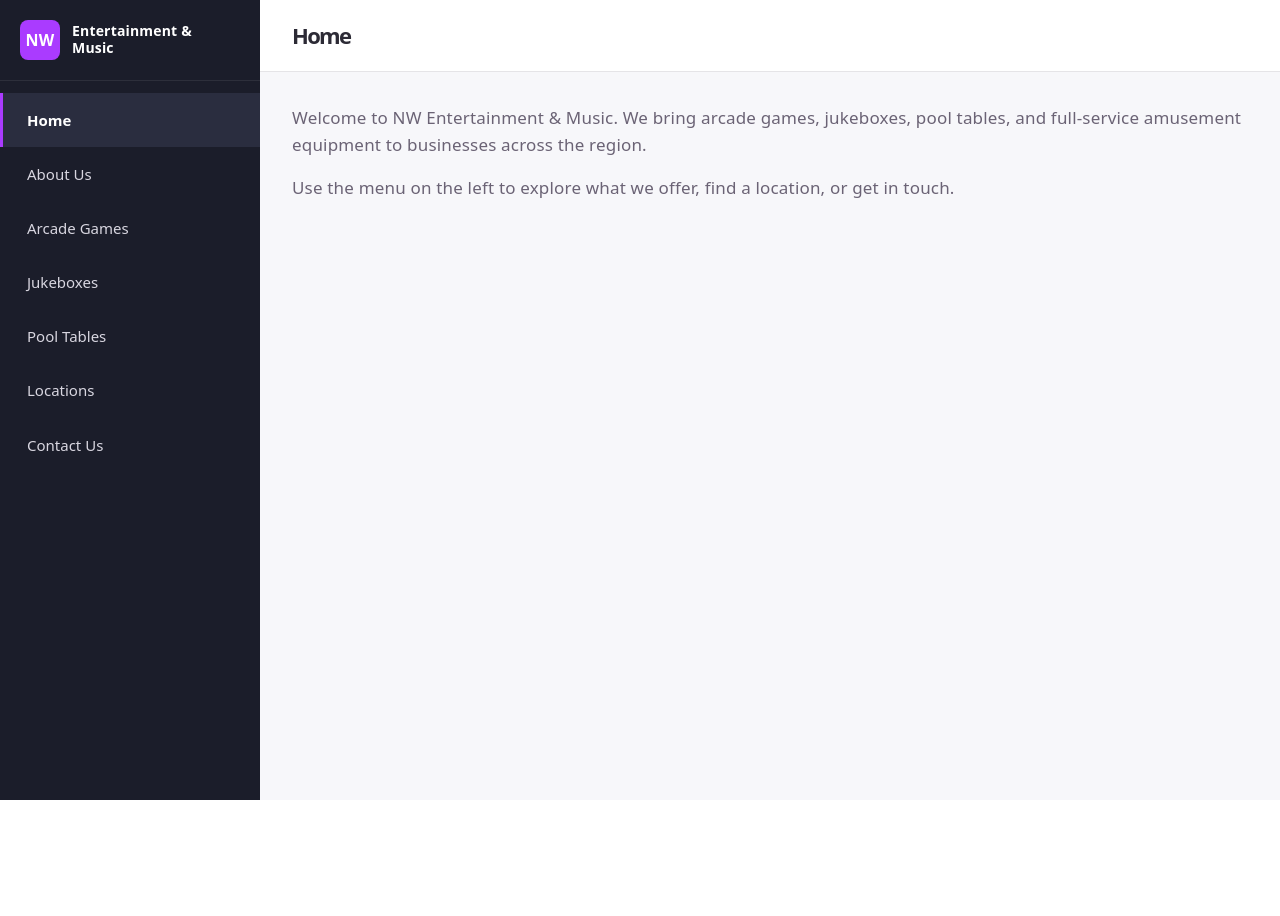
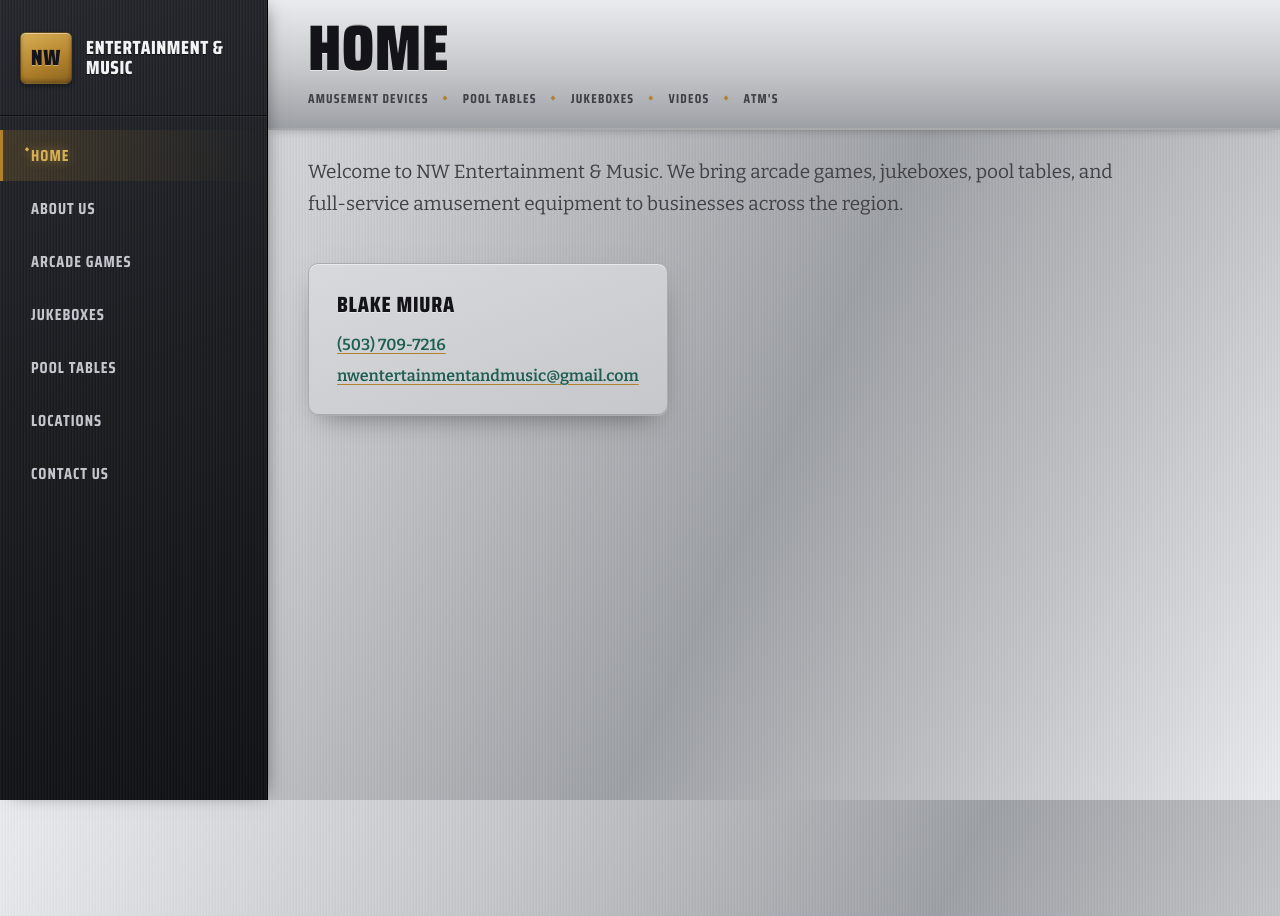
Before and after one commit to miurary/nw_music_and_entertainment_website, a React (Vite) app: page / in a window 1280 px wide. Before the commit the page ends 872 px from the top, so only its background shows below. Built offline with nearby package versions, Linux system fonts and the light colour scheme; no server answers.

Commit message:
UI theme overhaul

```diff
--- a/index.html
+++ b/index.html
@@ -4,6 +4,12 @@
     <meta charset="UTF-8" />
     <link rel="icon" type="image/svg+xml" href="/favicon.svg" />
     <meta name="viewport" content="width=device-width, initial-scale=1.0" />
+    <link rel="preconnect" href="https://fonts.googleapis.com" />
+    <link rel="preconnect" href="https://fonts.gstatic.com" crossorigin />
+    <link
+      href="https://fonts.googleapis.com/css2?family=Saira+Condensed:wght@500;700;800;900&family=Bitter:ital,wght@0,400;0,500;0,600;0,700;1,400&display=swap"
+      rel="stylesheet"
+    />
     <title>NW Entertainment and Music</title>
   </head>
   <body>
--- a/src/App.css
+++ b/src/App.css
@@ -1,169 +1,333 @@
-:root {
-  --sidebar-width: 260px;
-  --header-height: 72px;
-  --sidebar-bg: #1b1d2a;
-  --sidebar-bg-hover: #2a2d3f;
-  --sidebar-active: #aa3bff;
-  --header-bg: #ffffff;
-  --header-border: #e5e4e7;
-  --content-bg: #f7f7fa;
-  --text: #2c2a35;
-  --text-muted: #6b6375;
-  --text-on-dark: #d8d6e0;
+/* ===========================================================================
+   Layout — Chrome Plate / Vintage Trade
+   Sidebar = a milled gunmetal control panel. Header = an engraved name plate.
+   Content = a brushed working surface. Everything reads as machined metal.
+   =========================================================================== */
+
+.layout {
+  min-height: 100svh;
 }
 
-/* Sidebar: spans the full vertical height, fixed on the left */
+/* --- Sidebar: a dark steel control panel --------------------------------- */
 .sidebar {
   position: fixed;
-  top: 0;
-  left: 0;
-  bottom: 0;
+  inset: 0 auto 0 0;
   width: var(--sidebar-width);
-  background: var(--sidebar-bg);
   display: flex;
   flex-direction: column;
   overflow-y: auto;
-  z-index: 2;
+  z-index: 3;
+  color: var(--text-on-dark);
+  background-color: var(--gunmetal);
+  background-image:
+    repeating-linear-gradient(
+      90deg,
+      rgba(255, 255, 255, 0.03) 0px,
+      rgba(255, 255, 255, 0.03) 1px,
+      rgba(0, 0, 0, 0.12) 2px,
+      rgba(0, 0, 0, 0.12) 3px
+    ),
+    linear-gradient(160deg, #25282e 0%, var(--gunmetal) 55%, #101216 100%);
+  border-right: 1px solid #000;
+  box-shadow:
+    inset -1px 0 0 rgba(255, 255, 255, 0.06),
+    4px 0 18px -8px rgba(0, 0, 0, 0.6);
 }
 
+/* --- Brand: a stamped badge with a slow chrome sheen --------------------- */
 .sidebar-brand {
+  position: relative;
   display: flex;
   align-items: center;
-  gap: 12px;
-  padding: 20px;
+  gap: 14px;
+  padding: 22px 20px;
   min-height: var(--header-height);
-  box-sizing: border-box;
-  border-bottom: 1px solid rgba(255, 255, 255, 0.08);
+  border-bottom: 1px solid rgba(0, 0, 0, 0.6);
+  box-shadow: 0 1px 0 rgba(255, 255, 255, 0.05);
+  overflow: hidden;
+}
+
+/* the sheen that sweeps across the brand plate */
+.sidebar-brand::after {
+  content: '';
+  position: absolute;
+  inset: 0;
+  background: linear-gradient(
+    115deg,
+    transparent 40%,
+    rgba(255, 255, 255, 0.14) 50%,
+    transparent 60%
+  );
+  transform: translateX(-120%);
+  animation: sheen 7s ease-in-out infinite;
+  pointer-events: none;
+}
+
+@keyframes sheen {
+  0%,
+  72% {
+    transform: translateX(-120%);
+  }
+  100% {
+    transform: translateX(120%);
+  }
 }
 
 .brand-mark {
   display: inline-flex;
   align-items: center;
   justify-content: center;
-  width: 40px;
-  height: 40px;
-  border-radius: 8px;
-  background: var(--sidebar-active);
-  color: #fff;
-  font-weight: 700;
-  font-size: 16px;
+  width: 52px;
+  height: 52px;
   flex-shrink: 0;
+  font-family: var(--display);
+  font-weight: 900;
+  font-size: 22px;
+  letter-spacing: 0.5px;
+  color: var(--ink);
+  background: linear-gradient(160deg, var(--brass-hi), var(--brass) 60%, #8a6420);
+  border-radius: 6px;
+  border: 1px solid rgba(0, 0, 0, 0.4);
+  box-shadow:
+    inset 0 1px 0 rgba(255, 255, 255, 0.5),
+    inset 0 -2px 4px rgba(0, 0, 0, 0.3),
+    0 2px 4px rgba(0, 0, 0, 0.4);
+  text-shadow: 0 1px 0 rgba(255, 255, 255, 0.35);
 }
 
 .brand-text {
-  color: #fff;
-  font-size: 14px;
-  font-weight: 600;
-  line-height: 1.2;
+  font-family: var(--display);
+  font-weight: 800;
+  text-transform: uppercase;
+  font-size: 19px;
+  line-height: 1.02;
+  letter-spacing: 0.6px;
+  color: #f2f3f5;
+  text-shadow: 0 1px 1px rgba(0, 0, 0, 0.6);
 }
 
+/* --- Nav: engraved switches with a brass "lit" state --------------------- */
 .sidebar-nav {
   display: flex;
   flex-direction: column;
-  padding: 12px 0;
+  padding: 14px 0;
+  gap: 2px;
 }
 
 .nav-button {
+  position: relative;
   appearance: none;
   border: none;
   background: transparent;
   color: var(--text-on-dark);
-  font: inherit;
-  font-size: 15px;
+  font-family: var(--display);
+  font-weight: 700;
+  text-transform: uppercase;
+  letter-spacing: 1px;
+  font-size: 16px;
   text-align: left;
-  padding: 14px 24px;
+  padding: 13px 22px 13px 28px;
   cursor: pointer;
   border-left: 3px solid transparent;
-  transition: background 0.15s ease, color 0.15s ease, border-color 0.15s ease;
+  transition: background 0.18s ease, color 0.18s ease, padding-left 0.18s ease;
 }
 
-/* Highlight on hover/scrollover */
-.nav-button:hover {
-  background: var(--sidebar-bg-hover);
-  color: #fff;
+.nav-button::before {
+  content: '\25C6';
+  position: absolute;
+  left: 20px;
+  font-size: 8px;
+  color: var(--brass);
+  opacity: 0;
+  transform: translateX(-4px);
+  transition: opacity 0.18s ease, transform 0.18s ease;
 }
 
-/* Persistent highlight for the selected page */
-.nav-button.is-active {
-  background: var(--sidebar-bg-hover);
+.nav-button:hover {
+  background: var(--gunmetal-hi);
   color: #fff;
-  border-left-color: var(--sidebar-active);
-  font-weight: 600;
+  padding-left: 32px;
+}
+.nav-button:hover::before {
+  opacity: 0.6;
+  transform: translateX(0);
 }
 
-/* Header: spans full width but is offset on the left by the sidebar */
+.nav-button.is-active {
+  color: var(--brass-hi);
+  background: linear-gradient(
+    90deg,
+    rgba(177, 129, 43, 0.22),
+    rgba(177, 129, 43, 0)
+  );
+  border-left-color: var(--brass);
+  text-shadow: 0 0 12px rgba(216, 175, 85, 0.45);
+}
+.nav-button.is-active::before {
+  opacity: 1;
+  transform: translateX(0);
+  color: var(--brass-hi);
+}
+
+/* --- Header: an engraved name plate -------------------------------------- */
 .header {
   position: fixed;
   top: 0;
   left: var(--sidebar-width);
   right: 0;
-  height: var(--header-height);
-  background: var(--header-bg);
-  border-bottom: 1px solid var(--header-border);
+  min-height: var(--header-height);
   display: flex;
-  align-items: center;
-  padding: 0 32px;
-  box-sizing: border-box;
-  z-index: 1;
+  flex-direction: column;
+  justify-content: center;
+  gap: 10px;
+  padding: 18px 40px;
+  z-index: 2;
+  background-color: var(--plate);
+  background-image: linear-gradient(
+    180deg,
+    var(--plate-hi),
+    var(--plate) 55%,
+    var(--plate-lo)
+  );
+  border-bottom: 2px solid var(--border-dark);
+  box-shadow: 0 2px 10px -4px rgba(0, 0, 0, 0.4);
 }
 
 .header-title {
-  margin: 0;
-  font-size: 22px;
-  font-weight: 600;
-  color: var(--text);
+  /* h1 styling comes from index.css; animate it in on page change */
+  animation: stamp 0.32s cubic-bezier(0.2, 0.7, 0.3, 1);
 }
 
-/* Content: fills the remaining space to the right of the sidebar
-   and below the header */
+@keyframes stamp {
+  0% {
+    opacity: 0;
+    transform: translateY(6px) scale(0.99);
+    letter-spacing: 3px;
+  }
+  100% {
+    opacity: 1;
+    transform: none;
+  }
+}
+
+/* --- Content: brushed working surface ------------------------------------ */
 .content {
   margin-left: var(--sidebar-width);
   margin-top: var(--header-height);
-  min-height: calc(100vh - var(--header-height));
-  background: var(--content-bg);
-  padding: 32px;
-  box-sizing: border-box;
+  min-height: calc(100svh - var(--header-height));
+  padding: 40px;
 }
 
 .content-inner {
-  width: 100%;
-  color: var(--text-muted);
+  max-width: 1080px;
+  color: var(--text);
   font-size: 17px;
-  line-height: 1.6;
+  line-height: 1.7;
+  animation: rise 0.34s ease both;
+}
+
+@keyframes rise {
+  from {
+    opacity: 0;
+    transform: translateY(10px);
+  }
+  to {
+    opacity: 1;
+    transform: none;
+  }
 }
 
 .content-inner p {
-  margin: 0 0 16px;
+  margin: 0 0 18px;
+  max-width: 68ch;
 }
 
-/* Map fills the content width and as much height as is left below the
-   intro text, without cropping. */
+/* First paragraph of a page reads like a lead-in. */
+.content-inner > p:first-child {
+  font-size: 19px;
+  color: var(--ink-soft);
+}
+
+/* --- Home contact block: a stamped info plate ---------------------------- */
+.contact-card {
+  margin-top: 24px;
+  display: inline-block;
+  padding: 22px 28px;
+  background: linear-gradient(160deg, var(--panel), var(--plate));
+  border: 1px solid var(--border);
+  border-radius: 10px;
+  box-shadow: var(--shadow-plate);
+}
+.contact-card .contact-name {
+  font-family: var(--display);
+  font-weight: 800;
+  text-transform: uppercase;
+  letter-spacing: 0.8px;
+  font-size: 22px;
+  color: var(--ink);
+  margin: 0 0 8px;
+  text-shadow: var(--emboss-light);
+}
+.contact-card .contact-line {
+  margin: 4px 0;
+  font-size: 16px;
+  color: var(--ink-soft);
+}
+.contact-card .contact-line a {
+  font-weight: 600;
+}
+
+/* --- Location map: a framed photo plate ---------------------------------- */
 .location-map {
   display: block;
   width: 100%;
   height: auto;
-  max-height: calc(100vh - var(--header-height) - 160px);
+  max-height: calc(100svh - var(--header-height) - 200px);
   object-fit: contain;
-  border-radius: 12px;
+  margin-top: 8px;
+  padding: 8px;
+  background: var(--panel);
+  border: 1px solid var(--border);
+  border-radius: 10px;
+  box-shadow: var(--shadow-plate);
 }
 
-.content-inner a {
-  color: var(--sidebar-active);
-}
-
-@media (max-width: 640px) {
+/* --- Responsive: collapse the panel to an icon rail ---------------------- */
+@media (max-width: 720px) {
   :root {
-    --sidebar-width: 64px;
+    --sidebar-width: 60px;
+    --header-height: 96px;
   }
   .brand-text {
     display: none;
   }
+  .brand-mark {
+    width: 40px;
+    height: 40px;
+    font-size: 16px;
+  }
+  .sidebar-brand {
+    padding: 16px 9px;
+    justify-content: center;
+  }
   .nav-button {
     font-size: 0;
-    padding: 14px 0;
+    padding: 16px 0;
     text-align: center;
+    border-left-width: 0;
+  }
+  .nav-button::before {
+    display: none;
   }
   .nav-button::first-letter {
-    font-size: 15px;
+    font-size: 17px;
+  }
+  .nav-button.is-active {
+    box-shadow: inset 3px 0 0 var(--brass);
+  }
+  .header,
+  .content {
+    padding-left: 20px;
+    padding-right: 20px;
   }
 }
--- a/src/App.tsx
+++ b/src/App.tsx
@@ -19,10 +19,17 @@ const PAGES: Page[] = [
           jukeboxes, pool tables, and full-service amusement equipment to
           businesses across the region.
         </p>
-        <p>
-          Use the menu on the left to explore what we offer, find a location,
-          or get in touch.
-        </p>
+        <div className="contact-card">
+          <p className="contact-name">Blake Miura</p>
+          <p className="contact-line">
+            <a href="tel:+15037097216">(503) 709-7216</a>
+          </p>
+          <p className="contact-line">
+            <a href="mailto:nwentertainmentandmusic@gmail.com">
+              nwentertainmentandmusic@gmail.com
+            </a>
+          </p>
+        </div>
       </>
     ),
   },
@@ -154,7 +161,16 @@ function App() {
       </aside>
 
       <header className="header">
-        <h1 className="header-title">{activePage.title}</h1>
+        <h1 className="header-title" key={activePage.id}>
+          {activePage.title}
+        </h1>
+        <ul className="diamond-rule" aria-hidden="true">
+          <li>Amusement Devices</li>
+          <li>Pool Tables</li>
+          <li>Jukeboxes</li>
+          <li>Videos</li>
+          <li>ATM&apos;s</li>
+        </ul>
       </header>
 
       <main className="content">
--- a/src/index.css
+++ b/src/index.css
@@ -1,25 +1,54 @@
+/* ===========================================================================
+   NW Entertainment & Music — "Chrome Plate / Vintage Trade"
+   A tactile theme drawn straight from the company business card: a brushed
+   aluminum plate, engraved black condensed-caps headers, diamond rules,
+   and a single warm-brass accent. Built to feel like a 30-year trade shop,
+   not a template.
+   =========================================================================== */
+
 :root {
-  --text: #6b6375;
-  --text-h: #08060d;
-  --bg: #fff;
-  --border: #e5e4e7;
-  --code-bg: #f4f3ec;
-  --accent: #aa3bff;
-  --accent-bg: rgba(170, 59, 255, 0.1);
-  --accent-border: rgba(170, 59, 255, 0.5);
-  --social-bg: rgba(244, 243, 236, 0.5);
-  --shadow:
-    rgba(0, 0, 0, 0.1) 0 10px 15px -3px, rgba(0, 0, 0, 0.05) 0 4px 6px -2px;
+  /* --- Metal & ink palette ------------------------------------------------ */
+  --plate: #c5c7ca; /* brushed silver — the card stock */
+  --plate-hi: #e9ebee; /* polished highlight */
+  --plate-lo: #9da0a5; /* shadowed metal */
+  --panel: #d7d9dc; /* lighter working surface */
+  --gunmetal: #1a1c20; /* dark steel — sidebar */
+  --gunmetal-hi: #2b2e34;
 
-  --sans: system-ui, 'Segoe UI', Roboto, sans-serif;
-  --heading: system-ui, 'Segoe UI', Roboto, sans-serif;
-  --mono: ui-monospace, Consolas, monospace;
+  --ink: #131319; /* near-black engraving */
+  --ink-soft: #3f4147;
+  --text: #43454b; /* body copy on metal */
+  --text-muted: #6c6f76;
+  --text-on-dark: #c3c6cc;
 
-  font: 18px/145% var(--sans);
-  letter-spacing: 0.18px;
-  color-scheme: light dark;
+  --brass: #b1812b; /* warm metallic accent */
+  --brass-hi: #d8af55;
+  --brass-bg: rgba(177, 129, 43, 0.12);
+  --felt: #1f5e52; /* pool-felt deep green, secondary accent */
+  --felt-hi: #2e8576;
+
+  --border: #a9acb1;
+  --border-dark: rgba(0, 0, 0, 0.28);
+
+  /* engraved text: dark cut on top, light catch on the bottom edge */
+  --engrave: 0 1px 0 rgba(255, 255, 255, 0.55), 0 -1px 0 rgba(0, 0, 0, 0.25);
+  --emboss-light: 0 1px 0 rgba(255, 255, 255, 0.45);
+
+  --shadow-plate:
+    inset 0 1px 0 rgba(255, 255, 255, 0.5),
+    inset 0 -1px 0 rgba(0, 0, 0, 0.18),
+    0 12px 28px -14px rgba(0, 0, 0, 0.5);
+
+  /* --- Type --------------------------------------------------------------- */
+  --display: 'Saira Condensed', 'Arial Narrow', sans-serif;
+  --body: 'Bitter', Georgia, 'Times New Roman', serif;
+
+  --sidebar-width: 268px;
+  --header-height: 116px;
+
+  font: 17px/1.6 var(--body);
   color: var(--text);
-  background: var(--bg);
+  color-scheme: light;
   font-synthesis: none;
   text-rendering: optimizeLegibility;
   -webkit-font-smoothing: antialiased;
@@ -30,74 +59,112 @@
   }
 }
 
-@media (prefers-color-scheme: dark) {
-  :root {
-    --text: #9ca3af;
-    --text-h: #f3f4f6;
-    --bg: #16171d;
-    --border: #2e303a;
-    --code-bg: #1f2028;
-    --accent: #c084fc;
-    --accent-bg: rgba(192, 132, 252, 0.15);
-    --accent-border: rgba(192, 132, 252, 0.5);
-    --social-bg: rgba(47, 48, 58, 0.5);
-    --shadow:
-      rgba(0, 0, 0, 0.4) 0 10px 15px -3px, rgba(0, 0, 0, 0.25) 0 4px 6px -2px;
-  }
-
-  #social .button-icon {
-    filter: invert(1) brightness(2);
-  }
+* {
+  box-sizing: border-box;
 }
 
 body {
   margin: 0;
+  color: var(--text);
+  /* Brushed-metal field: fine vertical grain + a broad diagonal sheen sitting
+     on a silver base. The whole site reads as one milled plate. */
+  background-color: var(--plate);
+  background-image:
+    repeating-linear-gradient(
+      90deg,
+      rgba(255, 255, 255, 0.035) 0px,
+      rgba(255, 255, 255, 0.035) 1px,
+      rgba(0, 0, 0, 0.025) 2px,
+      rgba(0, 0, 0, 0.025) 3px
+    ),
+    linear-gradient(
+      115deg,
+      var(--plate-hi) 0%,
+      var(--plate) 32%,
+      var(--plate-lo) 60%,
+      var(--plate) 82%,
+      var(--plate-hi) 100%
+    );
+  background-attachment: fixed;
 }
 
 #root {
   min-height: 100svh;
 }
 
+/* --- Headings: engraved condensed caps ------------------------------------ */
 h1,
-h2 {
-  font-family: var(--heading);
-  font-weight: 500;
-  color: var(--text-h);
+h2,
+h3 {
+  font-family: var(--display);
+  color: var(--ink);
+  text-transform: uppercase;
+  margin: 0;
 }
 
 h1 {
-  font-size: 56px;
-  letter-spacing: -1.68px;
-  margin: 32px 0;
-  @media (max-width: 1024px) {
-    font-size: 36px;
-    margin: 20px 0;
-  }
+  font-weight: 900;
+  font-size: clamp(38px, 5vw, 64px);
+  line-height: 0.95;
+  letter-spacing: 0.5px;
+  text-shadow: var(--engrave);
 }
+
 h2 {
-  font-size: 24px;
-  line-height: 118%;
-  letter-spacing: -0.24px;
-  margin: 0 0 8px;
-  @media (max-width: 1024px) {
-    font-size: 20px;
-  }
+  font-weight: 800;
+  font-size: 26px;
+  line-height: 1.05;
+  letter-spacing: 0.6px;
+  margin: 0 0 10px;
+  text-shadow: var(--emboss-light);
 }
+
 p {
   margin: 0;
 }
 
-code,
-.counter {
-  font-family: var(--mono);
-  display: inline-flex;
-  border-radius: 4px;
-  color: var(--text-h);
+a {
+  color: var(--felt);
+  text-decoration-color: var(--brass);
+  text-underline-offset: 3px;
+  transition: color 0.18s ease;
+}
+a:hover {
+  color: var(--brass);
 }
 
-code {
-  font-size: 15px;
-  line-height: 135%;
-  padding: 4px 8px;
-  background: var(--code-bg);
+/* A reusable diamond-bullet rule, echoing the
+   "DEVICES \25C6 POOL \25C6 JUKEBOXES" line on the business card. */
+.diamond-rule {
+  display: flex;
+  align-items: center;
+  flex-wrap: wrap;
+  gap: 12px;
+  margin: 0;
+  padding: 0;
+  list-style: none;
+  font-family: var(--display);
+  font-weight: 700;
+  text-transform: uppercase;
+  letter-spacing: 1.2px;
+  font-size: 13px;
+  color: var(--ink-soft);
 }
+.diamond-rule li {
+  display: flex;
+  align-items: center;
+  gap: 12px;
+}
+.diamond-rule li + li::before {
+  content: '\25C6';
+  color: var(--brass);
+  font-size: 9px;
+  transform: translateY(-1px);
+}
+
+@media (prefers-reduced-motion: reduce) {
+  * {
+    animation: none !important;
+    transition: none !important;
+  }
+}
```
Also changed, not shown: src/components/CardGrid.css (+50 -16 lines), src/components/ContactForm.css (+62 -34 lines).
